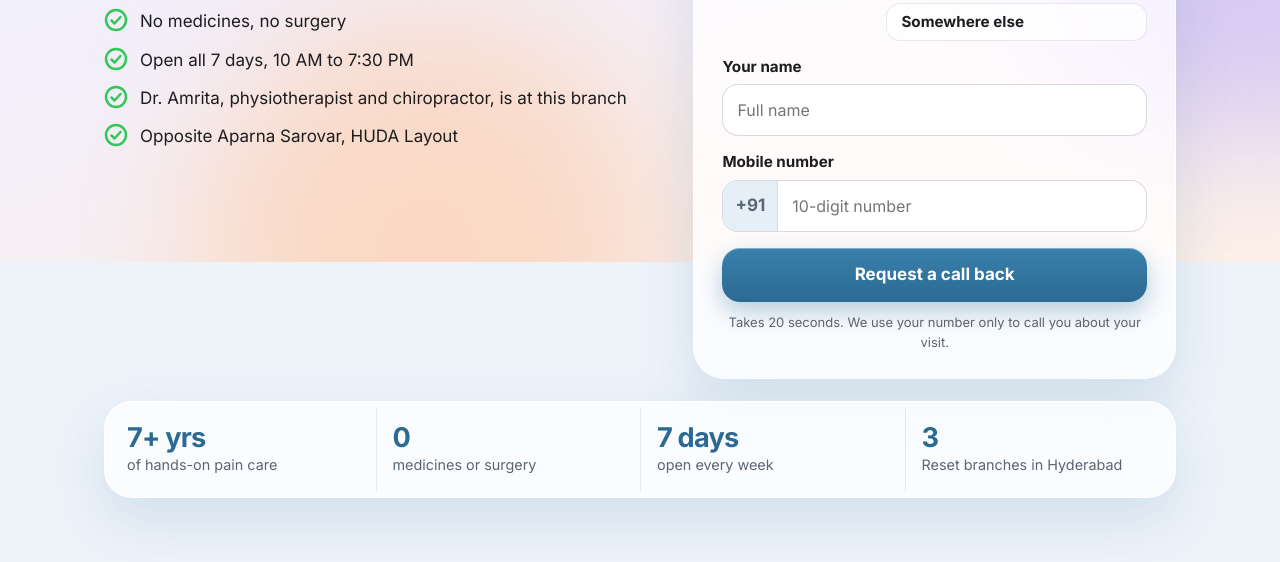
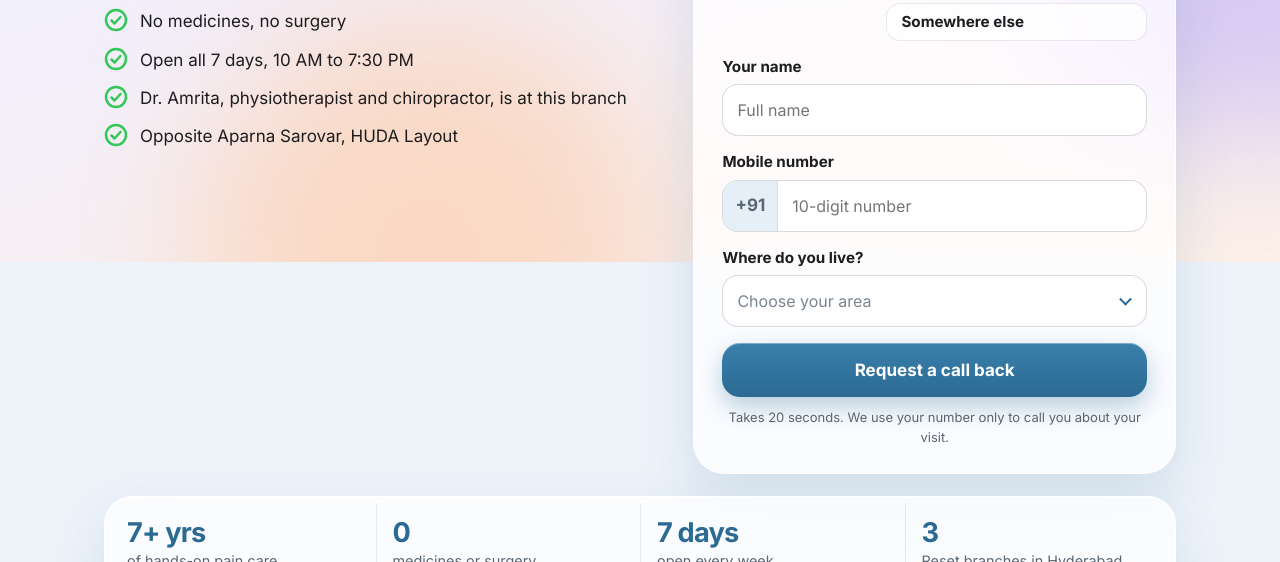
Before and after one commit to lenkasacademy-pixel/reset-nallagandla-landing, a plain HTML site: page index.html in a window 1280 px wide. Shown: the part 538-1100 px from the top of the page. Drawn offline with Linux system fonts and the light colour scheme.

Commit message:
Add 'Where do you live?' question to the lead form
Saved as a new Location column in the Sheet and included in the WhatsApp message.

Co-Authored-By: Claude Sonnet 5.5 <noreply@anthropic.com>

```diff
--- a/index.html
+++ b/index.html
@@ -109,6 +109,11 @@ ul,ol{margin:0;padding:0;list-style:none}
 .input:focus-within{border-color:var(--blue);box-shadow:0 0 0 4px rgba(43,106,147,.16)}
 .input .pre{padding:0 12px;border-right:1px solid var(--line);font-weight:700;color:var(--muted);align-self:stretch;display:flex;align-items:center;background:var(--blue-l)}
 .input input{flex:1;min-width:0;height:50px;padding:0 14px;border:0;outline:0;background:transparent;font:500 1rem var(--font);color:var(--ink)}
+.input.select{position:relative}
+.input.select::after{content:"";position:absolute;right:16px;top:50%;width:9px;height:9px;border-right:2.5px solid var(--blue);border-bottom:2.5px solid var(--blue);transform:translateY(-70%) rotate(45deg);pointer-events:none}
+.input select{flex:1;min-width:0;height:50px;padding:0 40px 0 14px;border:0;outline:0;background:transparent;font:500 1rem var(--font);color:var(--ink);-webkit-appearance:none;appearance:none;cursor:pointer}
+.input select:invalid{color:#7b858e}
+.input select option{color:var(--ink)}
 .err{display:none;margin-top:6px;color:#B3261E;font-size:.875rem;font-weight:600}
 .field.bad .input{border-color:#B3261E}
 .field.bad .err,.chips-err.on{display:block}
@@ -372,6 +377,29 @@ footer p + p{margin-top:8px}
           <label for="phone">Mobile number</label>
           <div class="input"><span class="pre">+91</span><input id="phone" name="phone" type="tel" inputmode="numeric" autocomplete="tel-national" placeholder="10-digit number" maxlength="14" required></div>
           <p class="err" role="alert">Enter a valid 10-digit mobile number.</p>
+        </div>
+        <div class="field" id="fLoc">
+          <label for="locality">Where do you live?</label>
+          <div class="input select">
+            <select id="locality" name="locality" autocomplete="address-level2" required>
+              <option value="" selected disabled>Choose your area</option>
+              <option>Nallagandla</option>
+              <option>Gachibowli</option>
+              <option>Chandanagar</option>
+              <option>Madinaguda</option>
+              <option>Miyapur</option>
+              <option>Lingampally</option>
+              <option>Kondapur</option>
+              <option>Hafeezpet</option>
+              <option>Tellapur</option>
+              <option>Gopanpally</option>
+              <option>Financial District</option>
+              <option>Manikonda</option>
+              <option>HITEC City</option>
+              <option>Somewhere else</option>
+            </select>
+          </div>
+          <p class="err" role="alert">Choose the area you live in.</p>
         </div>
 
         <div class="hp" aria-hidden="true"><label>Company<input type="text" name="company" tabindex="-1" autocomplete="off"></label></div>
@@ -803,13 +831,17 @@ footer p + p{margin-top:8px}
     var name = form.name.value.trim();
     var phone = cleanPhone(form.phone.value);
     var area = (radios.filter(function(r){return r.checked;})[0] || {}).value || '';
+    var locality = form.locality.value;
     var okName = name.length >= 2;
     var okPhone = /^[6-9]\d{9}$/.test(phone);
+    var okLoc = !!locality;
     setBad('#fName', !okName);
     setBad('#fPhone', !okPhone);
+    setBad('#fLoc', !okLoc);
     $('#areaErr').classList.toggle('on', !area);
     if (!okName) return form.name.focus();
     if (!okPhone) return form.phone.focus();
+    if (!okLoc) return form.locality.focus();
     if (!area) return $('#areas input').focus();
     if (form.company.value) return;          // honeypot: bots fill this
 
@@ -819,7 +851,8 @@ footer p + p{margin-top:8px}
       name: name,
       phone: phone,
       area: area,
-      page: location.origin + location.pathname
+      location: locality,
+      page: window.location.origin + window.location.pathname
     };
     Object.keys(attrib).forEach(function(k){ payload[k] = attrib[k]; });
 
@@ -837,13 +870,13 @@ footer p + p{margin-top:8px}
         if (!CONFIG.sheetUrl) console.info('[lead] sheetUrl not set, lead not saved:', payload);
         track('track', 'Lead', { content_name: 'Nallagandla consultation', content_category: area });
         $('#doneTitle').textContent = 'Request received, ' + name.split(' ')[0];
-        $('#doneWa').href = waLink('Hi, I am ' + name + '. I have ' + area.toLowerCase() + ' pain and would like to book a consultation at Reset Wellness, ' + CONFIG.branch + '. My number is ' + phone + '.');
+        $('#doneWa').href = waLink('Hi, I am ' + name + '. I have ' + area.toLowerCase() + ' pain and would like to book a consultation at Reset Wellness, ' + CONFIG.branch + '. I live in ' + locality + '. My number is ' + phone + '.');
         $('#book-card').classList.add('sent');
         var d = $('#done'); d.focus({preventScroll:true});
         d.scrollIntoView({behavior:'smooth', block:'center'});
       });
   });
-  ['#name','#phone'].forEach(function(s){
+  ['#name','#phone','#locality'].forEach(function(s){
     $(s).addEventListener('input', function(){ this.closest('.field').classList.remove('bad'); });
   });
 })();
```
